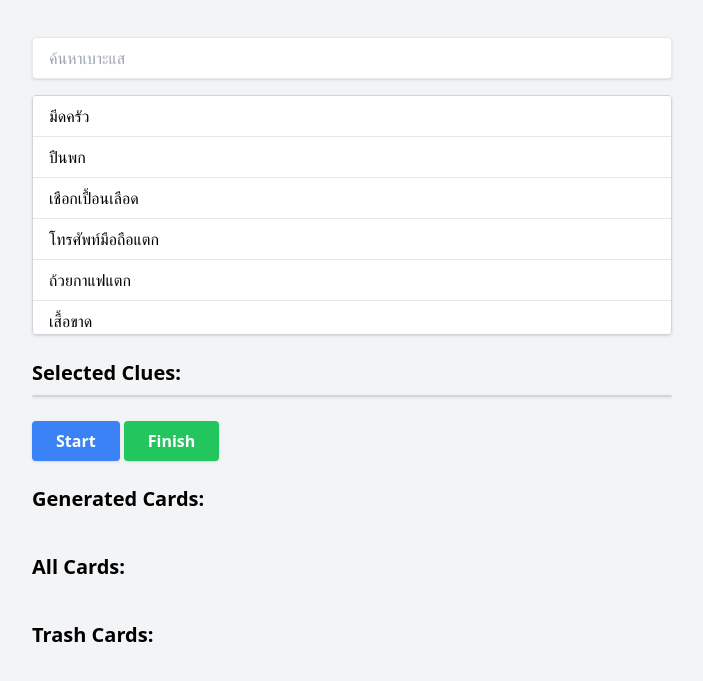
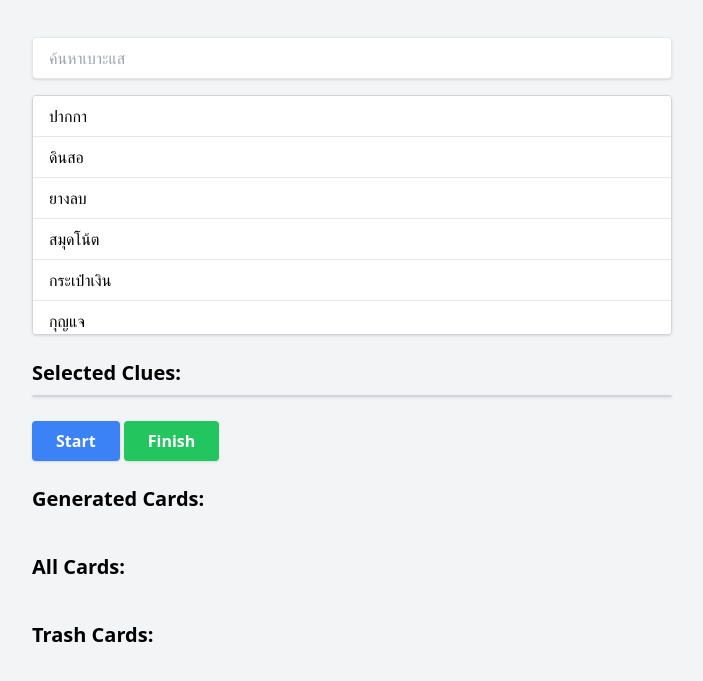
Before and after one commit to team5131naja/team5131naja.github.io, a plain HTML site: page dyingmessage.html in a window 1280 px wide. Shown: the part 109-790 px from the top of the page, without its empty margins (288-991 px from the left). Drawn offline with nearby package versions, Linux system fonts and the light colour scheme.

Commit message:
add clues

```diff
--- a/dyingmessage.html
+++ b/dyingmessage.html
@@ -64,6 +64,16 @@
     <script>
         // List of 160 items
         const clues = [
+            "ปากกา", "ดินสอ", "ยางลบ", "สมุดโน้ต", "กระเป๋าเงิน",
+    "กุญแจ", "โทรศัพท์มือถือ", "นาฬิกาข้อมือ", "แว่นตา", "ขวดน้ำ",
+    "แก้วกาแฟ", "ร่ม", "หมวก", "กระเป๋าเป้", "รองเท้าผ้าใบ",
+    "กระเป๋าสะพาย", "หูฟัง", "สายชาร์จโทรศัพท์", "ขวดน้ำหอม", "หนังสือ",
+   "ยาสีฟัน", "ผ้าขนหนู", "สบู่", "เครื่องสำอาง",
+    "ช้อนส้อม", "จาน", "แก้วน้ำ", "มีดทำครัว", "เขียง",
+    "ถุงมือ", "ไม้กวาด", "ถังขยะ", "กล่องใส่อาหาร", "กล่องกระดาษทิชชู",
+    "ไฟฉาย", "รีโมททีวี", "หมอน", "ผ้าห่ม", "โคมไฟ",
+    "รองเท้าแตะ", "พัดลม", "เครื่องซักผ้า", "เครื่องปรับอากาศ", "เตาอบไมโครเวฟ",
+    "หม้อหุงข้าว", "แว่นกันแดด", "กล้องถ่ายรูป", "ดอกไม้", "สมุดบันทึก",
             "มีดครัว", "ปืนพก", "เชือกเปื้อนเลือด", "โทรศัพท์มือถือแตก", "ถ้วยกาแฟแตก",
             "เสื้อขาด", "ถุงมือยางเปื้อนเลือด", "รอยเท้าโคลน", "กระเป๋าสตางค์", "แว่นตาแตก",
             "รูปถ่ายครอบครัว", "กล้องวงจรปิดเสีย", "สมุดบันทึกฉีกขาด", "ซองจดหมายลึกลับ", "ปากกาหัก",
```
